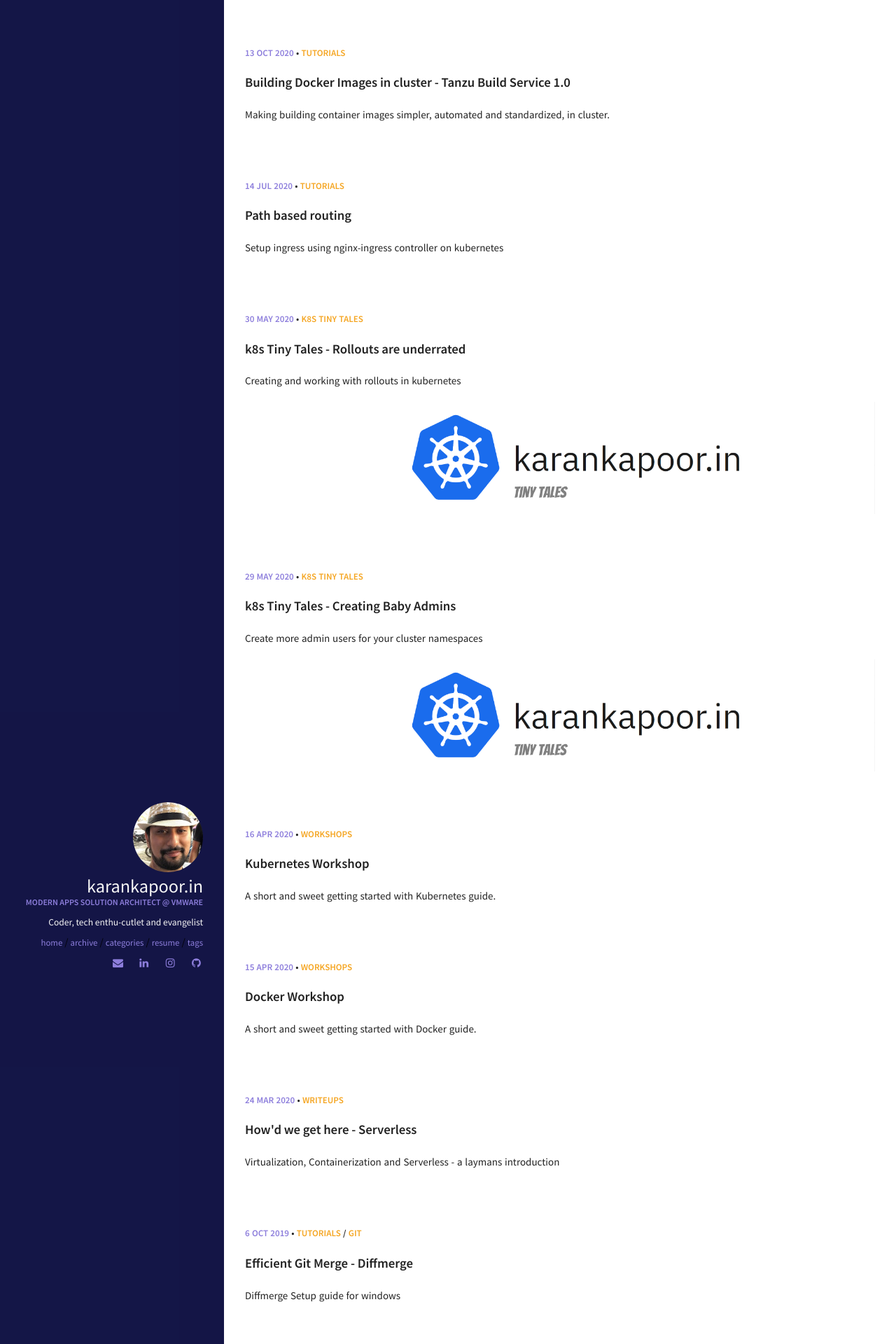
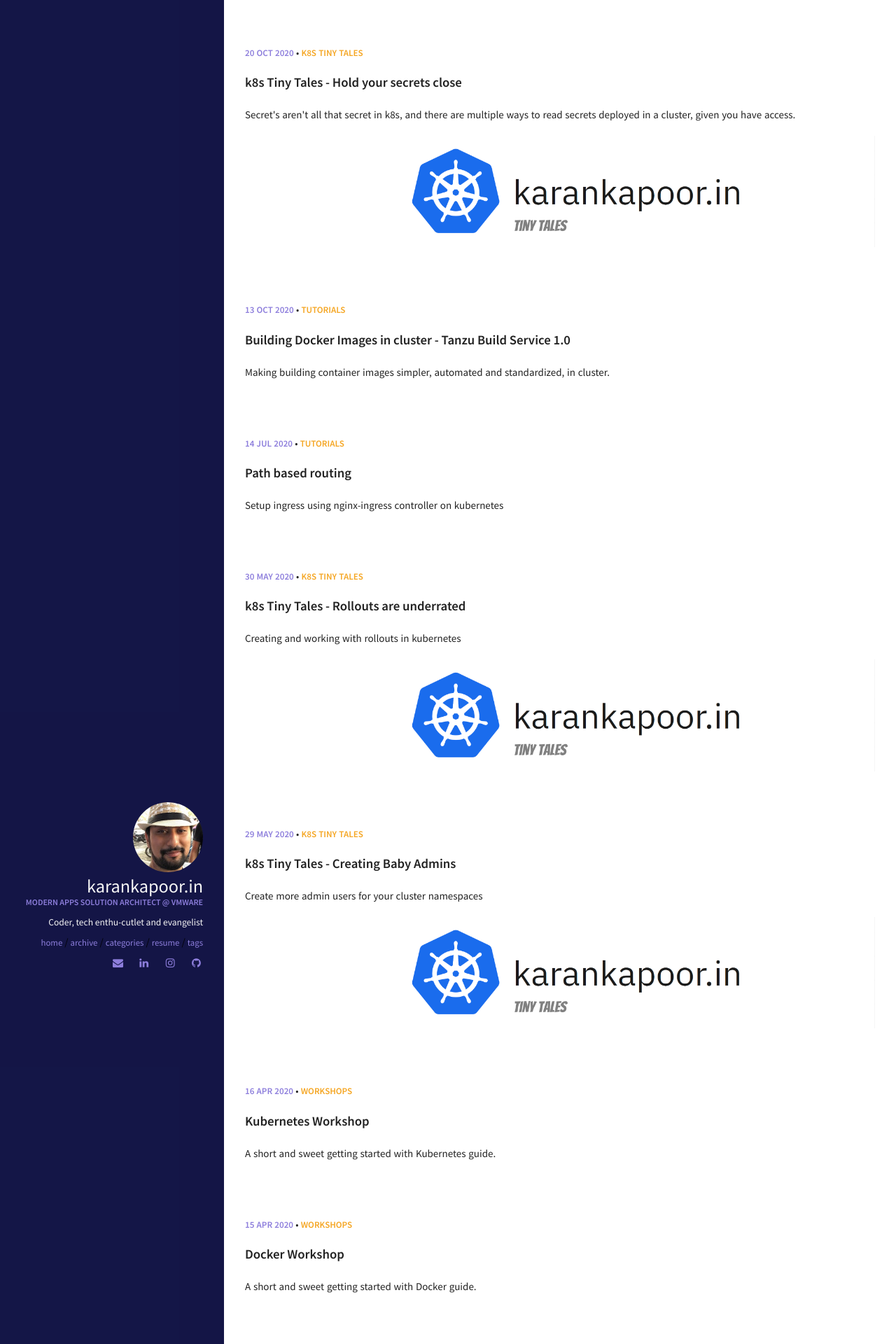
Before and after one commit to karan-kapoor90/karankapoor.in, a Jekyll site: the page built from index.html, in a window 1280 px wide. Shown: the top 1920 px of the page at 70% size. Built offline with Jekyll 4.4.1, drawn with Linux system fonts in a browser that asks for light colours; part of the change alters nothing that is shown.

Commit message:
TBS edit + secrets blog

````diff
--- a/_posts/2020-10-13-tanzu-build-service.md
+++ b/_posts/2020-10-13-tanzu-build-service.md
@@ -196,7 +196,7 @@ All in all, once past setting up TBS on your cluster, as a part of a probable fi
 
 With Tanzu Build Service, say goodbye to writing your Dockerfiles and say hello to automation!
 
-
+    > PS: You're still going to have to write your k8s yaml's so far. ;-)
 
 
 
--- /dev/null
+++ b/_posts/2020-10-20-k8s-tiny-tales-hold-your-secrets-close.md
@@ -0,0 +1,152 @@
+---
+layout: post
+title: k8s Tiny Tales - Hold your secrets close
+categories: [k8s Tiny Tales]
+comments: true
+tags: [kubernetes, cloud native, secrets]
+excerpt: Secret's aren't all that secret in k8s, and there are multiple ways to read secrets deployed in a cluster, given you have access.
+image:
+  feature: blog-tiny-tales.png
+---
+
+## What are secrets?
+
+More often than not, your applications would need to connect to some external system like a database, a messaging queue, some SaaS tools etc. These external tools would need authentication or some sort - token, username/ password, certificate etc.
+
+Kubernetes has a resource called configMaps which allows you to have these configurations as key-value pairs. But these configMaps are plain text and can be read anyone. So, k8s came up with another resource called secrets which essentially do the same job, except they're base64 encoded.
+
+That obviously isn't as secure.
+
+## Show me your secrets
+
+> "I got a little secret for you. Come here. No, closer. I don't make deals with peasants!" - From the movie 'Emperor's new Groove'
+
+In order to read secrets, you need to have the correct roles and permissions in the namespace (or cluster wide) to be able to do so. Which, in case you already have, you're a couple of commands away from reading them secrets anyways - they're simply base64 encoded data - remember?
+
+So this post is about a few ways in which you can do that :-)
+
+At the time of this writing, there are 3 types of secrets that you can create using the kubernetes API:
+- generic
+- docker-registry
+- tls
+
+### Pre-req
+
+I like using a nice little tool called `yq` which is like  a `jq` or `sed` for yaml files, that can be used to query through yaml documents rather neatly. You can download it here: [Mike Farah's yq github repo](https://github.com/mikefarah/yq)
+
+
+### Common bit - Finding what you're looking for
+
+```bash
+$ kubectl get secrets       # Lists all secrets
+$ kubectl get secret <secret-name> -o yaml      # Select the name of the secret you want to open up
+
+# Here, you must look at the field names inside the data key of the secret. The values of the sub-fields under data are what are base64 encoded. For example you could have field names like .dockerconfigjson, username, password, token etc. depending on the kind of secret created.
+
+```
+
+Example: Let's assume you're trying to crack open a secret called github-creds with username and password in them.
+
+```bash
+$ kubectl get secrets
+
+NAME                  TYPE                                  DATA   AGE
+default-token-k5g8j   kubernetes.io/service-account-token   3      93s
+github-creds          Opaque                                2      18s
+
+$ kubectl get secret github-creds -o yaml
+
+apiVersion: v1
+data:
+  password: T2J2aW91c2x5Tm90TXlQYXNzd29yZA==
+  username: T2J2aW91c2x5Tm90TXlVc2VybmFtZQ==
+kind: Secret
+metadata:
+  creationTimestamp: "2020-10-20T07:25:39Z"
+  name: github-creds
+  namespace: bs
+  resourceVersion: "11464930"
+  selfLink: /api/v1/namespaces/bs/secrets/github-creds
+  uid: ca8b5074-718f-4496-85b5-9db94cd60ad0
+type: Opaque
+
+```
+
+
+### 1. Manually Copy pasting and getting cracking the data
+
+Copy the base64 encoded data using your cursor and put it into the following command
+
+```bash
+$ echo T2J2aW91c2x5Tm90TXlVc2VybmFtZQ== | base64 --decode       # decoding the username
+ObviouslyNotMyUsername      # Output
+
+$ echo T2J2aW91c2x5Tm90TXlQYXNzd29yZA== | base64 --decode       # decoding the password
+ObviouslyNotMyPassword      # Output
+
+```
+
+
+### 2. Using yq and decoding
+
+```bash
+$ kubectl get secret github-creds -o yaml | yq r - data.username | base64 --decode
+ObviouslyNotMyUsername      # Output
+
+$ kubectl get secret github-creds -o yaml | yq r - data.password | base64 --decode
+ObviouslyNotMyPassword      # Output
+```
+
+
+### 3. Consuming inside another pod
+
+> Admittedly you'd probably never be using it if all you want is to view secrets, but I thought this was cool if you wanted to so some tomfoolery with someone else's database credentials :-)
+
+Create a busybox pod --> mount the secrets as a volume --> access the code inside the container
+
+```yaml
+apiVersion: v1
+kind: Pod
+metadata:
+  creationTimestamp: null
+  labels:
+    run: busybox
+  name: busybox
+spec:
+  containers:
+  - image: busybox
+    name: busybox
+    command: ["sleep"]
+    args: ["60000"]
+    resources: {}
+    volumeMounts:
+    - name: creds       # mounting the volume creds into this specific container in the pod
+      mountPath: '/etc/creds'       # path inside the container where the creds will be present
+      readOnly: false
+  dnsPolicy: ClusterFirst
+  restartPolicy: Never
+  volumes:
+  - name: creds
+    secret:
+      secretName: github-creds      # mounting the github-creds secret as a volume on the pod
+```
+
+And then sh into the container and `cat /etc/creds/username` or run the following command directly:
+
+```bash
+$ kubectl exec busybox -c busybox -i -t -- cat /etc/creds/username      # run the cat command inside the container and print the output
+ObviouslyNotMyUsername      # Output
+
+$ kubectl exec busybox -c busybox -i -t -- cat /etc/creds/password
+ObviouslyNotMyPassword
+
+```
+
+Personally, I like using approach #2.
+
+
+## A solution
+
+The good news is, that besides the [best practices mentioned in the official kubernetes documentation](https://kubernetes.io/docs/concepts/configuration/secret/#best-practices), there are alternative solutions out there [like hashicorp vault](https://www.vaultproject.io/) ([Example usage](https://www.hashicorp.com/blog/injecting-vault-secrets-into-kubernetes-pods-via-a-sidecar)) and [Kamus](https://github.com/Soluto/kamus#:~:text=Kamus%20enable%20users%20to%20easily,the%20blog%20post%20and%20slides.).
+
+Do you use some other ways to do this? Comment and tell me how!
````
